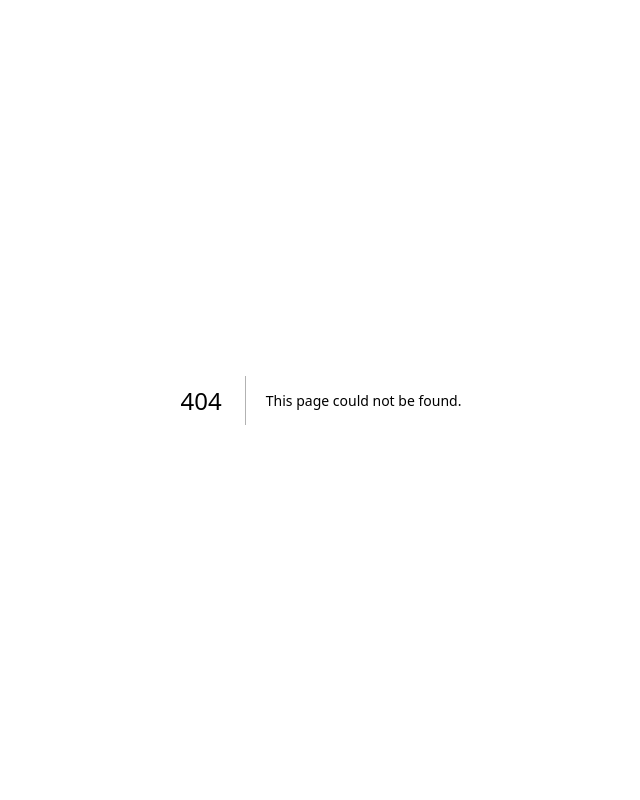
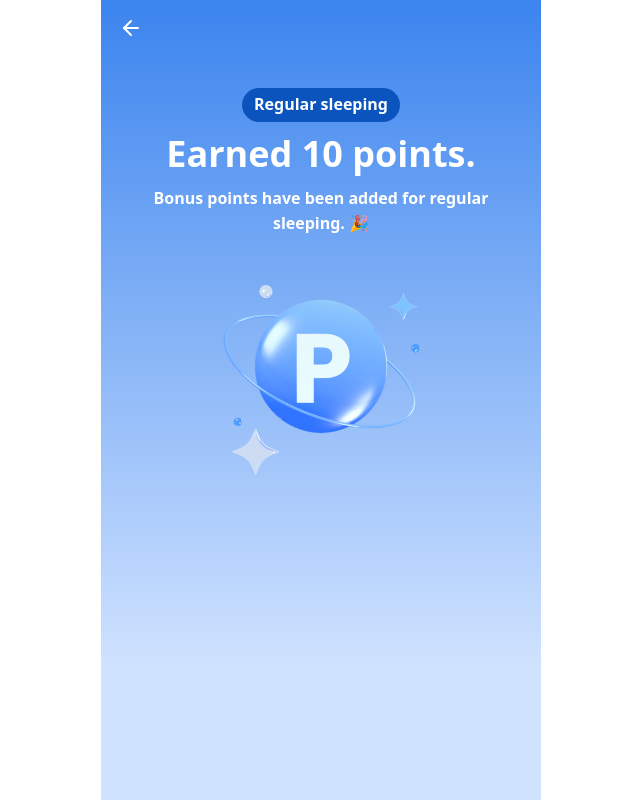
Before and after one commit to ygfafa/idward, a Next.js app: page /point in a window 1280 px wide. Before the commit this address had no page. Shown: the whole page, without its empty margins (319-959 px from the left). Built offline with nearby package versions, Linux system fonts and the light colour scheme.

Commit message:
feat: 포인트 획득 페이지

```diff
--- /dev/null
+++ b/app/point/page.tsx
@@ -0,0 +1,35 @@
+import Image from 'next/image'
+
+import { Screen } from '@/components/layout/screen'
+import { Centered } from '@/components/pattern/centered'
+
+const Page = () => {
+  return (
+    <Screen
+      nav={{ hasBackButton: true }}
+      className="text-white"
+      background={'linear-gradient(360deg, rgb(207, 226, 255) 16.98%, rgb(59, 132, 238) 100%)'}
+    >
+      <div className="flex flex-col items-center justify-center gap-3 py-8">
+        <div className="rounded-full bg-[#0C54BD] px-3 py-1 font-bold text-white">
+          Regular sleeping
+        </div>
+        <Centered className="flex-col gap-3 text-center text-white">
+          <h4 className="text-4xl font-bold">Earned 10 points.</h4>
+          <p className="font-semibold">Bonus points have been added for regular sleeping. 🎉</p>
+        </Centered>
+      </div>
+
+      <Image
+        alt="point"
+        src="/images/receive_point.png"
+        width={0}
+        height={0}
+        sizes="100vw"
+        className="w-full"
+      />
+    </Screen>
+  )
+}
+
+export default Page
--- a/components/layout/screen-nav.tsx
+++ b/components/layout/screen-nav.tsx
@@ -1,5 +1,6 @@
 'use client'
 
+import { cn } from '@/lib/utils'
 import { ArrowLeft } from 'lucide-react'
 import { useRouter } from 'next/navigation'
 
@@ -10,11 +11,17 @@ export const SCREEN_NAV_HEIGHT = 56
 export type ScreenNavProps = {
   title?: string
   hasBackButton?: boolean
-}
-export const ScreenNav = ({ title, hasBackButton = true }: ScreenNavProps) => {
+} & React.ComponentProps<'div'>
+export const ScreenNav = ({ title, hasBackButton = true, className, ...props }: ScreenNavProps) => {
   const router = useRouter()
   return (
-    <div className="fixed top-0 right-0 left-0 z-50 flex w-full items-center justify-center bg-white">
+    <div
+      className={cn(
+        'fixed top-0 right-0 left-0 z-50 flex w-full items-center justify-center bg-white',
+        className,
+      )}
+      {...props}
+    >
       <nav
         className="relative flex w-full items-center px-3"
         style={{ height: SCREEN_NAV_HEIGHT, maxWidth: MAX_MOBILE_SCREEN_WIDTH }}
--- a/components/layout/screen.tsx
+++ b/components/layout/screen.tsx
@@ -7,6 +7,7 @@ type ScreenProps = {
   nav?: ScreenNavProps
   noSidePadding?: boolean
   noHeaderPadding?: boolean
+  background?: string
 } & React.ComponentProps<'div'>
 
 export const Screen = ({
@@ -15,6 +16,8 @@ export const Screen = ({
   nav,
   noSidePadding = false,
   noHeaderPadding = false,
+  style,
+  background,
   ...props
 }: ScreenProps) => {
   return (
@@ -25,9 +28,10 @@ export const Screen = ({
         noHeaderPadding ? '' : 'pt-14',
         className,
       )}
+      style={{ ...style, background }}
       {...props}
     >
-      {nav && <ScreenNav {...nav} />}
+      {nav && <ScreenNav {...nav} className={background ? 'bg-transparent' : undefined} />}
       {children}
     </div>
   )
```
Also changed, not shown: public/images/receive_point.png (added).
